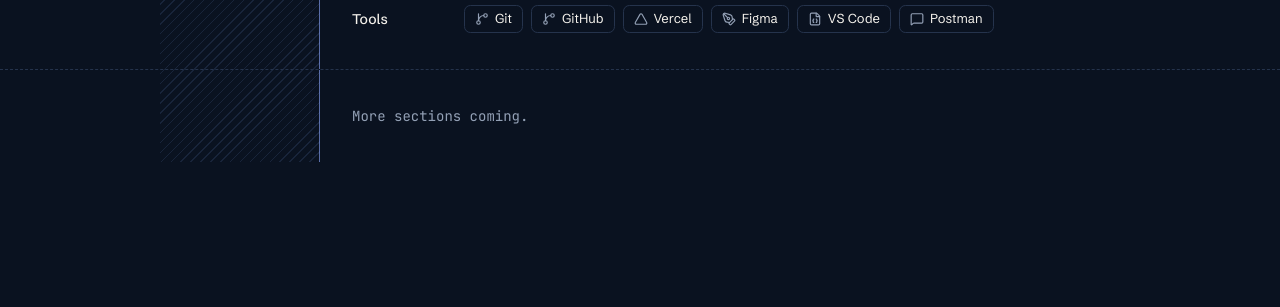
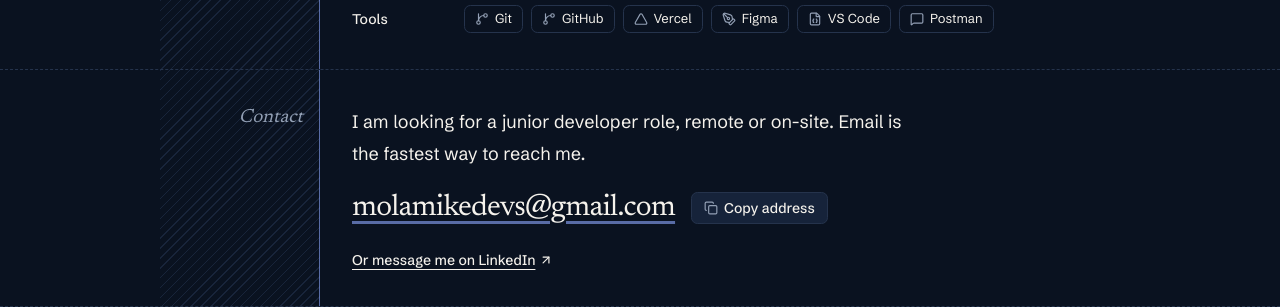
Before and after one commit to molamikedevs/molamikedevs, a Next.js app: page / in a window 1280 px wide. Shown: the part 1423-1730 px from the top of the page. Before the commit the page ends 1585 px from the top, so only its background shows below. Built offline with nearby package versions, Linux system fonts and the light colour scheme; no server answers.

Commit message:
feat: add contact section
Adds the Contact row with the email address, a copy-to-clipboard button and a LinkedIn link. Adds CopyButton, a small client component with copied and failed states. Removes the placeholder row now that Contact closes the page.

```diff
--- a/app/page.tsx
+++ b/app/page.tsx
@@ -1,6 +1,6 @@
-import SectionRow from '@/components/common/section-row';
 import About from '@/components/sections/about';
 import Activity from '@/components/sections/activity';
+import Contact from '@/components/sections/contact';
 import Header from '@/components/sections/header';
 import Projects from '@/components/sections/projects';
 import Stack from '@/components/sections/stack';
@@ -15,12 +15,7 @@
         <Projects />
         <Activity />
         <Stack />
-
-        <SectionRow className="flex-1 border-b-0">
-          <p className="font-mono text-sm text-muted-foreground">
-            More sections coming.
-          </p>
-        </SectionRow>
+        <Contact />
       </main>
     </>
   );
--- /dev/null
+++ b/components/common/copy-button.tsx
@@ -0,0 +1,54 @@
+'use client';
+
+import { Check, Copy } from 'lucide-react';
+import { useEffect, useRef, useState } from 'react';
+
+type CopyButtonProps = {
+  value: string;
+  label: string;
+};
+
+type CopyStatus = 'idle' | 'copied' | 'failed';
+
+// Copies `value` to the clipboard and confirms it for two seconds.
+export default function CopyButton({ value, label }: CopyButtonProps) {
+  const [status, setStatus] = useState<CopyStatus>('idle');
+  const resetTimer = useRef<ReturnType<typeof setTimeout> | null>(null);
+
+  useEffect(() => {
+    return () => {
+      if (resetTimer.current) clearTimeout(resetTimer.current);
+    };
+  }, []);
+
+  async function copyValue() {
+    try {
+      await navigator.clipboard.writeText(value);
+      setStatus('copied');
+    } catch {
+      setStatus('failed');
+    }
+
+    if (resetTimer.current) clearTimeout(resetTimer.current);
+    resetTimer.current = setTimeout(() => setStatus('idle'), 2000);
+  }
+
+  const text =
+    status === 'copied'
+      ? 'Copied'
+      : status === 'failed'
+        ? 'Could not copy'
+        : label;
+  const Icon = status === 'copied' ? Check : Copy;
+
+  return (
+    <button
+      type="button"
+      onClick={copyValue}
+      className="inline-flex h-8 cursor-pointer items-center gap-1.5 rounded-md border bg-secondary px-3 text-sm font-medium text-secondary-foreground transition-colors hover:bg-accent"
+    >
+      <Icon aria-hidden="true" className="size-3.5 text-muted-foreground" />
+      <span aria-live="polite">{text}</span>
+    </button>
+  );
+}
--- /dev/null
+++ b/components/sections/contact.tsx
@@ -0,0 +1,45 @@
+import { ArrowUpRight } from 'lucide-react';
+
+import CopyButton from '@/components/common/copy-button';
+import RailLabel from '@/components/common/rail-label';
+import SectionRow from '@/components/common/section-row';
+import { siteConfig } from '@/config/site';
+
+export default function Contact() {
+  return (
+    <section aria-labelledby="contact" className="flex flex-1 flex-col">
+      <SectionRow
+        rail={<RailLabel id="contact">Contact</RailLabel>}
+        className="flex-1"
+      >
+        <p className="max-w-[52ch] text-lg leading-8">
+          I am looking for a junior developer role, remote or on-site. Email is
+          the fastest way to reach me.
+        </p>
+
+        <div className="mt-5 flex flex-wrap items-center gap-x-4 gap-y-3">
+          <a
+            href={`mailto:${siteConfig.email}`}
+            className="font-serif text-2xl tracking-tight break-all underline decoration-brand/60 underline-offset-[6px] sm:text-3xl"
+          >
+            {siteConfig.email}
+          </a>
+
+          <CopyButton value={siteConfig.email} label="Copy address" />
+        </div>
+
+        <p className="mt-6 text-sm font-medium">
+          <a
+            href={siteConfig.links.linkedin}
+            target="_blank"
+            rel="noreferrer"
+            className="inline-flex items-center gap-1 underline underline-offset-4"
+          >
+            Or message me on LinkedIn
+            <ArrowUpRight aria-hidden="true" className="size-3.5" />
+          </a>
+        </p>
+      </SectionRow>
+    </section>
+  );
+}
```
